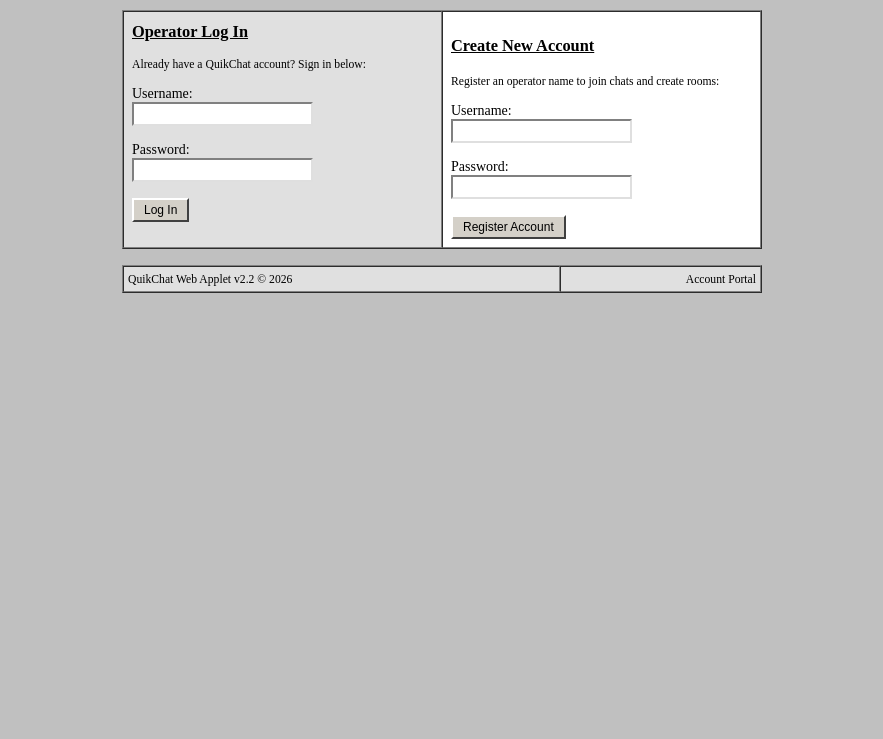
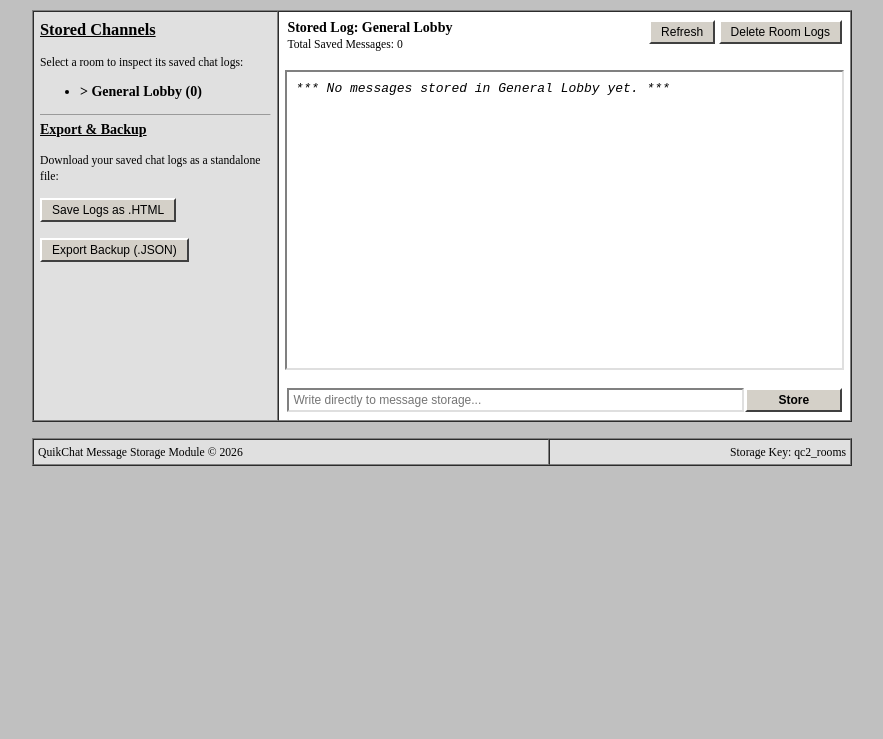
Before and after one commit to thechromium/quikchat, a plain HTML site: page message.html in a window 1280 px wide. Shown: the part 61-800 px from the top of the page, without its empty margins (198-1081 px from the left). Drawn offline with Linux system fonts and the light colour scheme.

Commit message:
Update message.html

```diff
--- a/message.html
+++ b/message.html
@@ -2,69 +2,77 @@
 <html lang="en">
 <head>
 <meta charset="UTF-8">
-<title>QuikChat v2.2 - Operator Accounts</title>
+<title>QuikChat v2.2 - Message Storage & Archive</title>
 <link rel="icon" type="image/png" href="logo.png">
 <link rel="stylesheet" href="style.css">
 </head>
-<body onload="initAccountPage()">
+<body onload="initMessageVault()">
 
-<table width="640" align="center" border="0" cellpadding="0" cellspacing="0" class="layout-wrapper">
+<table width="820" align="center" border="0" cellpadding="0" cellspacing="0" class="layout-wrapper">
 <tr><td>
 
     <!-- Top Application Title Bar -->
     <table width="100%" border="1" cellpadding="6" cellspacing="0" class="header-bar">
         <tr>
-            <td width="55%">
+            <td width="65%">
                 <img src="logo.png" alt="QuikChat" width="22" height="22" class="header-logo">
-                <font size="4"><b>QuikChat v2.2</b></font> <small><i>(Operator Account Center)</i></small>
+                <font size="4"><b>QuikChat v2.2</b></font> <small><i>(Message Storage &amp; Log Archive)</i></small>
             </td>
-            <td width="45%" align="right">
-                <a href="message.html" class="header-link"><b>[ Message Logs ]</b></a>&nbsp;
-                <a href="index.html" id="back-to-chat-link" class="header-link"><b>&laquo; Back to Chat</b></a>
+            <td width="35%" align="right">
+                <a href="index.html" class="header-link"><b>&laquo; Back to Chat</b></a>
             </td>
         </tr>
     </table>
 
     <br>
 
-    <!-- Active Session Box (Shown if Already Logged In) -->
-    <div id="already-logged-in" class="hidden">
-        <table width="100%" border="1" cellpadding="8" cellspacing="0" class="notice-table">
+    <!-- Main 2-Column Storage Grid -->
+    <table width="100%" border="1" cellpadding="6" cellspacing="0">
+        <tr valign="top">
+
+            <!-- Left Sidebar: Stored Rooms & Export -->
+            <td width="30%" class="nav-cell">
+                <h3><u>Stored Channels</u></h3>
+                <p><small>Select a room to inspect its saved chat logs:</small></p>
+                <ul id="vault-room-list"></ul>
+
+                <hr size="1">
+
+                <h4><u>Export &amp; Backup</u></h4>
+                <p><small>Download your saved chat logs as a standalone file:</small></p>
+                <button type="button" onclick="downloadHtmlArchive()">Save Logs as .HTML</button><br><br>
+                <button type="button" onclick="downloadJsonBackup()">Export Backup (.JSON)</button>
+            </td>
+
+            <!-- Right Main Area: Stored Messages Viewer -->
+            <td width="70%">
+                <table width="100%" border="0" cellpadding="2" cellspacing="0">
                     <tr>
                         <td>
-                    <b>Active Session:</b> You are currently logged in as <b><span id="current-operator"></span></b>.<br><br>
-                    <button type="button" onclick="returnToChat()">Enter QuikChat Rooms</button>
-                    <button type="button" onclick="handleLogout()">Log Out</button>
+                            <b>Stored Log: <span id="vault-room-name">General Lobby</span></b><br>
+                            <small>Total Saved Messages: <span id="vault-msg-count">0</span></small>
+                        </td>
+                        <td align="right" valign="top">
+                            <button type="button" onclick="refreshVault()">Refresh</button>
+                            <button type="button" onclick="deleteRoomLogs()">Delete Room Logs</button>
                         </td>
                     </tr>
                 </table>
+
                 <br>
-    </div>
 
-    <!-- 2-Column Login & Register Grid -->
-    <table width="100%" border="1" cellpadding="8" cellspacing="0">
-        <tr valign="top">
+                <!-- Stored Message Output -->
+                <div id="vault-log-window" class="chat-log"><i>Loading stored messages...</i></div>
 
-            <!-- Left Column: Log In -->
-            <td width="50%" class="nav-cell">
-                <h3><u>Operator Log In</u></h3>
-                <p><small>Already have a QuikChat account? Sign in below:</small></p>
-                Username:<br>
-                <input type="text" id="login-user" size="22"><br><br>
-                Password:<br>
-                <input type="password" id="login-pass" size="22" onkeydown="checkLoginEnter(event)"><br><br>
-                <button type="button" onclick="handleLogin()">Log In</button>
-            </td>
+                <br>
 
-            <!-- Right Column: Register New Account -->
-            <td width="50%">
-                <h3><u>Create New Account</u></h3>
-                <p><small>Register an operator name to join chats and create rooms:</small></p>
-                Username:<br>
-                <input type="text" id="reg-user" size="22"><br><br>
-                Password:<br>
-                <input type="password" id="reg-pass" size="22" onkeydown="checkRegEnter(event)"><br><br>
-                <button type="button" onclick="handleRegister()">Register Account</button>
+                <!-- Quick Append Entry -->
+                <table width="100%" border="0" cellpadding="2" cellspacing="0">
+                    <tr>
+                        <td width="82%"><input type="text" id="vault-note-box" class="msg-input" placeholder="Write directly to message storage..." onkeydown="checkVaultEnter(event)"></td>
+                        <td width="18%" align="right"><button type="button" onclick="appendMessageToStorage()" class="send-btn">Store</button></td>
+                    </tr>
+                </table>
             </td>
 
         </tr>
@@ -74,8 +82,8 @@
 
     <table width="100%" border="1" cellpadding="4" cellspacing="0" class="nav-cell">
         <tr>
-            <td><small>QuikChat Web Applet v2.2 &copy; 2026</small></td>
-            <td align="right"><small>Account Portal</small></td>
+            <td><small>QuikChat Message Storage Module &copy; 2026</small></td>
+            <td align="right"><small>Storage Key: qc2_rooms</small></td>
         </tr>
     </table>
 
@@ -83,110 +91,189 @@
 </table>
 
 <script type="text/javascript">
+    var selectedRoomId = "general";
     var activeUser = "";
-    var userDatabase = {};
-
-    function setDisplay(id, val) {
-        var el = document.getElementById(id);
-        if (el) el.style.display = val;
-    }
+    var roomsDatabase = {
+        "general": { name: "General Lobby", creator: "SYSTEM", members: ["SYSTEM"], messages: [] }
+    };
 
     function setText(id, val) {
         var el = document.getElementById(id);
         if (el) el.innerText = val;
     }
 
-    function loadData() {
+    function loadStorage() {
         try {
             var u = window.localStorage.getItem("qc2_active_user");
             if (u) activeUser = u;
-            var db = window.localStorage.getItem("qc2_users");
-            if (db) userDatabase = JSON.parse(db);
+            var rooms = window.localStorage.getItem("qc2_rooms");
+            if (rooms) roomsDatabase = JSON.parse(rooms);
         } catch (e) {}
     }
 
-    function saveData() {
+    function saveStorage() {
         try {
-            window.localStorage.setItem("qc2_active_user", activeUser);
-            window.localStorage.setItem("qc2_users", JSON.stringify(userDatabase));
+            window.localStorage.setItem("qc2_rooms", JSON.stringify(roomsDatabase));
         } catch (e) {}
     }
 
-    function getChatRedirectUrl() {
-        var hash = window.location.hash;
-        return (hash && hash.indexOf("#join=") === 0) ? ("index.html" + hash) : "index.html";
+    function initMessageVault() {
+        loadStorage();
+        if (!roomsDatabase[selectedRoomId]) selectedRoomId = "general";
+        renderVaultRooms();
+        renderVaultMessages();
     }
 
-    function initAccountPage() {
-        loadData();
-        var backLink = document.getElementById("back-to-chat-link");
-        if (backLink) backLink.href = getChatRedirectUrl();
+    function refreshVault() {
+        loadStorage();
+        renderVaultRooms();
+        renderVaultMessages();
+    }
 
-        if (activeUser !== "") {
-            setText("current-operator", activeUser);
-            setDisplay("already-logged-in", "block");
+    function selectVaultRoom(roomId) {
+        if (!roomsDatabase[roomId]) return;
+        selectedRoomId = roomId;
+        renderVaultRooms();
+        renderVaultMessages();
+    }
+
+    function renderVaultRooms() {
+        var listEl = document.getElementById("vault-room-list");
+        if (!listEl) return;
+        listEl.innerHTML = "";
+
+        for (var id in roomsDatabase) {
+            if (roomsDatabase.hasOwnProperty(id)) {
+                var room = roomsDatabase[id];
+                var count = room.messages ? room.messages.length : 0;
+                var li = document.createElement("li");
+
+                if (id === selectedRoomId) {
+                    var b = document.createElement("b");
+                    b.innerText = "> " + room.name + " (" + count + ")";
+                    li.appendChild(b);
                 } else {
-            setDisplay("already-logged-in", "none");
+                    var a = document.createElement("a");
+                    a.href = "#";
+                    a.innerText = "# " + room.name + " (" + count + ")";
+                    a.onclick = (function(targetId) {
+                        return function() {
+                            selectVaultRoom(targetId);
+                            return false;
+                        };
+                    })(id);
+                    li.appendChild(a);
+                }
+                listEl.appendChild(li);
+            }
         }
     }
 
-    function returnToChat() {
-        window.location.href = getChatRedirectUrl();
-    }
+    function renderVaultMessages() {
+        var win = document.getElementById("vault-log-window");
+        if (!win) return;
+        win.innerHTML = "";
 
-    function checkLoginEnter(e) {
-        if ((e.keyCode || e.which) === 13) handleLogin();
-    }
+        var room = roomsDatabase[selectedRoomId];
+        var messages = room ? room.messages : [];
+        setText("vault-room-name", room ? room.name : "General Lobby");
+        setText("vault-msg-count", messages ? messages.length : 0);
 
-    function checkRegEnter(e) {
-        if ((e.keyCode || e.which) === 13) handleRegister();
-    }
-
-    function handleLogin() {
-        var u = document.getElementById("login-user").value.trim();
-        var p = document.getElementById("login-pass").value;
-
-        if (u === "" || p === "") {
-            alert("Please enter both your username and password.");
+        if (!messages || messages.length === 0) {
+            var empty = document.createElement("i");
+            empty.innerText = "*** No messages stored in " + room.name + " yet. ***";
+            win.appendChild(empty);
             return;
         }
 
-        if (userDatabase[u] && userDatabase[u] === p) {
-            activeUser = u;
-            saveData();
-            window.location.href = getChatRedirectUrl();
+        for (var i = 0; i < messages.length; i++) {
+            var line = document.createElement("div");
+            if (messages[i].sender === "SYSTEM") {
+                line.style.color = "#008000";
+                line.style.fontStyle = "italic";
+                line.innerText = "[" + messages[i].time + "] * " + messages[i].text;
             } else {
-            alert("Access Denied: Invalid username or password.");
+                var prefix = document.createTextNode("[" + messages[i].time + "] ");
+                var boldUser = document.createElement("b");
+                boldUser.innerText = "<" + messages[i].sender + "> ";
+                var msgText = document.createTextNode(messages[i].text);
+                line.appendChild(prefix);
+                line.appendChild(boldUser);
+                line.appendChild(msgText);
+            }
+            win.appendChild(line);
+        }
+        win.scrollTop = win.scrollHeight;
+    }
+
+    function checkVaultEnter(e) {
+        if ((e.keyCode || e.which) === 13) appendMessageToStorage();
+    }
+
+    function appendMessageToStorage() {
+        var input = document.getElementById("vault-note-box");
+        var rawText = input.value;
+        if (rawText.trim() === "") return;
+
+        var senderName = (activeUser !== "") ? activeUser : "ARCHIVE";
+        roomsDatabase[selectedRoomId].messages.push({
+            time: new Date().toLocaleTimeString(),
+            sender: senderName,
+            text: rawText
+        });
+
+        saveStorage();
+        input.value = "";
+        renderVaultRooms();
+        renderVaultMessages();
+    }
+
+    function deleteRoomLogs() {
+        var room = roomsDatabase[selectedRoomId];
+        if (!room) return;
+        if (confirm("Clear all stored messages for '" + room.name + "'?")) {
+            room.messages = [];
+            saveStorage();
+            renderVaultRooms();
+            renderVaultMessages();
         }
     }
 
-    function handleRegister() {
-        var u = document.getElementById("reg-user").value.trim();
-        var p = document.getElementById("reg-pass").value;
-
-        if (u === "" || p === "") {
-            alert("Please enter both a username and password.");
-            return;
+    function triggerDownload(filename, content, mimeType) {
+        var blob = new Blob([content], { type: mimeType });
+        var url = URL.createObjectURL(blob);
+        var a = document.createElement("a");
+        a.href = url;
+        a.download = filename;
+        document.body.appendChild(a);
+        a.click();
+        document.body.removeChild(a);
+        URL.revokeObjectURL(url);
     }
 
-        if (userDatabase[u]) {
-            alert("Error: That operator name is already taken.");
-            return;
+    function downloadHtmlArchive() {
+        var room = roomsDatabase[selectedRoomId];
+        var messages = room ? room.messages : [];
+        var out = "<!DOCTYPE html><html><head><meta charset='UTF-8'><title>QuikChat Archive - " + room.name + "</title></head>";
+        out += "<body style='font-family: Courier New, monospace; background:#FFFFFF; color:#000000; padding:16px;'>";
+        out += "<h2>QuikChat Saved Log: " + room.name + "</h2><hr>";
+        for (var i = 0; i < messages.length; i++) {
+            var safeText = messages[i].text.replace(/&/g, "&amp;").replace(/</g, "&lt;").replace(/>/g, "&gt;");
+            out += "<div>[" + messages[i].time + "] <b>" + messages[i].sender + ":</b> " + safeText + "</div>";
+        }
+        out += "</body></html>";
+        triggerDownload("quikchat_" + selectedRoomId + "_messages.html", out, "text/html");
     }
 
-        userDatabase[u] = p;
-        activeUser = u;
-        saveData();
-        alert("Account created! Welcome to QuikChat, " + u + ".");
-        window.location.href = getChatRedirectUrl();
+function downloadJsonBackup() {
+var jsonText = JSON.stringify(roomsDatabase, null, 2);
+triggerDownload("quikchat_messages_backup.json", jsonText, "application/json");
 }
-
-    function handleLogout() {
-        activeUser = "";
-        saveData();
-        setDisplay("already-logged-in", "none");
-        alert("You have been logged out.");
+window.addEventListener("storage", function(e) {
+if (e.key === "qc2_rooms" || e.key === "qc2_active_user") {
+refreshVault();
 }
+});
 </script>
 </body>
 </html>
```
Lines whose indentation alone changed are shown as unchanged.
